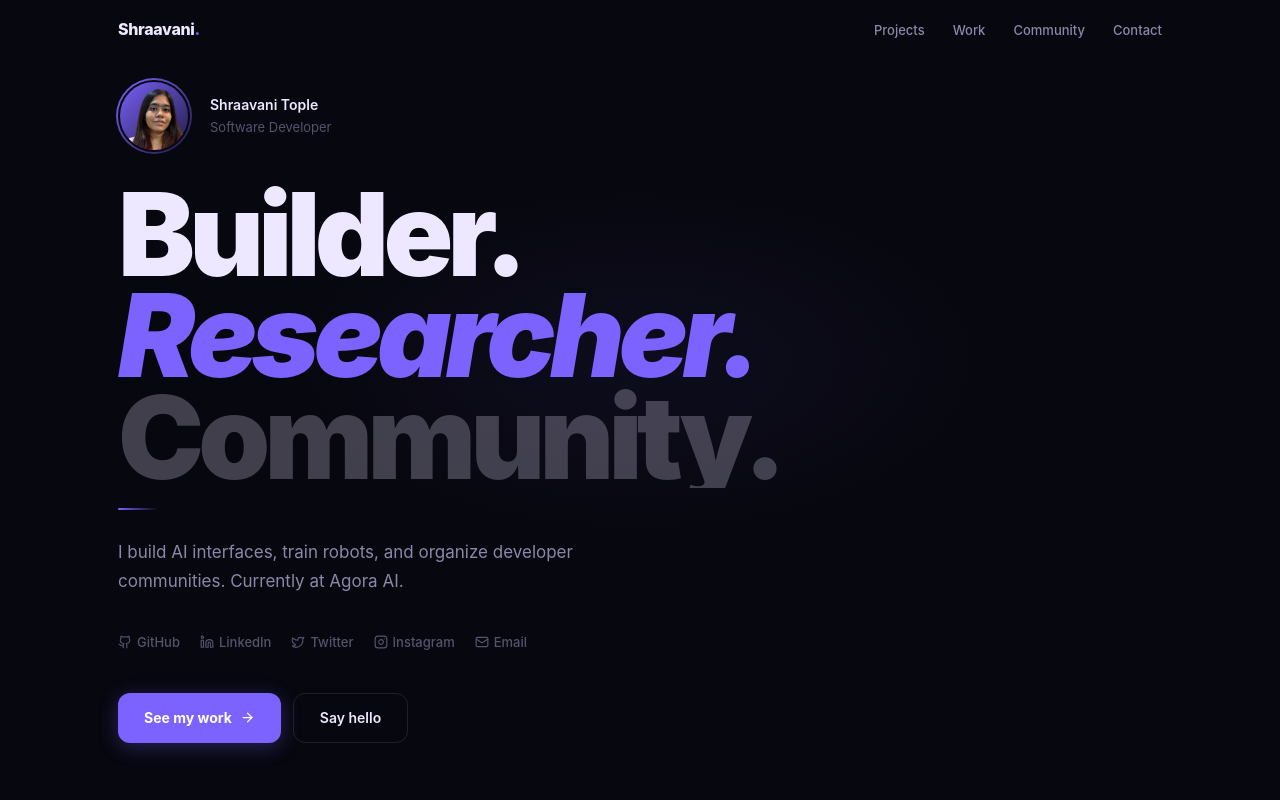
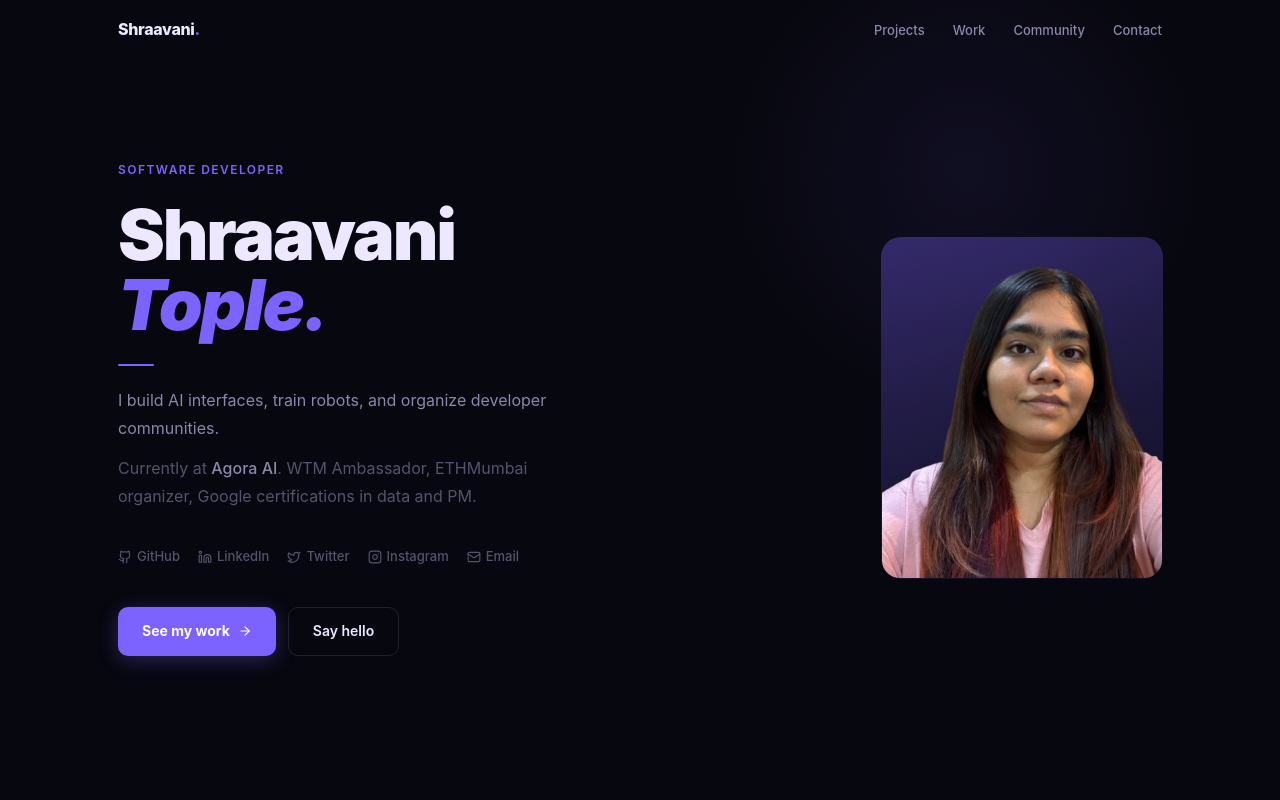
Before and after one commit to ShraavaniTople/ShraavaniTople.github.io, a Next.js app: page / in a window 1280 px wide. Shown: the top 800 px of the page. Built offline with nearby package versions, Linux system fonts and the light colour scheme.

Commit message:
hero: proper portfolio layout — name left, photo right 280x340, no circle

```diff
--- a/components/sections/Hero.tsx
+++ b/components/sections/Hero.tsx
@@ -28,71 +28,40 @@ export default function Hero() {
       position:"relative",
       overflow:"hidden",
     }}>
-      {/* Background glow */}
-      <div style={{position:"absolute",top:"20%",left:"50%",transform:"translateX(-50%)",width:800,height:400,borderRadius:"50%",background:"radial-gradient(ellipse,rgba(124,99,255,0.06) 0%,transparent 65%)",pointerEvents:"none"}}/>
+      <div style={{position:"absolute",top:"-10%",right:"5%",width:500,height:500,borderRadius:"50%",background:"radial-gradient(circle,rgba(124,99,255,0.08) 0%,transparent 70%)",pointerEvents:"none"}}/>
 
       <div className="container" style={{width:"100%",position:"relative",zIndex:1}}>
-        <div style={{maxWidth:680}}>
+        <div style={{display:"grid",gridTemplateColumns:"1fr auto",gap:80,alignItems:"center"}} className="hero-grid">
 
-          {/* Small photo + name row */}
-          <motion.div {...f(0.1)} style={{display:"flex",alignItems:"center",gap:20,marginBottom:32}}>
-            {/* Small circular photo */}
-            <div style={{position:"relative",flexShrink:0}}>
-              <div style={{position:"absolute",inset:-2,borderRadius:"50%",background:"linear-gradient(135deg,#7C63FF,rgba(124,99,255,0.2))",zIndex:0}}/>
-              {/* eslint-disable-next-line @next/next/no-img-element */}
-              <img
-                src="/shraavani.png"
-                alt="Shraavani Tople"
-                style={{
-                  width:72,
-                  height:72,
-                  objectFit:"cover",
-                  objectPosition:"top center",
-                  borderRadius:"50%",
-                  display:"block",
-                  position:"relative",
-                  zIndex:1,
-                  border:"2px solid #07070F",
-                }}
-              />
-            </div>
+          {/* LEFT */}
           <div>
-              <p style={{fontSize:14,fontWeight:600,color:"#EDE8FF"}}>Shraavani Tople</p>
-              <p style={{fontSize:13,color:"#56526E"}}>Software Developer</p>
-            </div>
-          </motion.div>
+            <motion.p {...f(0.05)} style={{fontSize:12,fontWeight:600,letterSpacing:"0.12em",textTransform:"uppercase",color:"#7C63FF",marginBottom:20}}>
+              Software Developer
+            </motion.p>
 
-          {/* Big name heading */}
-          <div style={{overflow:"hidden",marginBottom:20}}>
             <motion.h1
-              initial={{opacity:0,y:50}}
+              initial={{opacity:0,y:30}}
               animate={{opacity:1,y:0}}
-              transition={{duration:0.75,delay:0.2,ease:[0.16,1,0.3,1]}}
-              style={{
-                fontSize:"clamp(56px,9vw,120px)",
-                fontWeight:900,
-                lineHeight:0.88,
-                letterSpacing:"-0.05em",
-                color:"#EDE8FF",
-              }}>
-              Builder.<br/>
-              <em style={{fontStyle:"italic",color:"#7C63FF"}}>Researcher.</em><br/>
-              <span style={{color:"rgba(237,232,255,0.25)"}}>Community.</span>
+              transition={{duration:0.7,delay:0.15,ease:[0.16,1,0.3,1]}}
+              style={{fontSize:"clamp(40px,5.5vw,76px)",fontWeight:900,lineHeight:1.0,letterSpacing:"-0.03em",color:"#EDE8FF",marginBottom:24}}>
+              Shraavani<br/>
+              <em style={{fontStyle:"italic",color:"#7C63FF"}}>Tople.</em>
             </motion.h1>
-          </div>
 
             <motion.div
               initial={{scaleX:0}} animate={{scaleX:1}}
-            transition={{duration:0.5,delay:0.5,ease:[0.16,1,0.3,1]}}
-            style={{height:2,width:40,background:"linear-gradient(90deg,#7C63FF,transparent)",borderRadius:99,marginBottom:28,transformOrigin:"left"}}
+              transition={{duration:0.45,delay:0.4,ease:[0.16,1,0.3,1]}}
+              style={{height:2,width:36,background:"#7C63FF",borderRadius:99,marginBottom:20,transformOrigin:"left"}}
             />
 
-          <motion.p {...f(0.6)} style={{fontSize:17,color:"#8B87A8",marginBottom:36,lineHeight:1.7,maxWidth:500}}>
-            I build AI interfaces, train robots, and organize developer communities. Currently at Agora AI.
+            <motion.p {...f(0.5)} style={{fontSize:16,color:"#8B87A8",marginBottom:12,lineHeight:1.75,maxWidth:460}}>
+              I build AI interfaces, train robots, and organize developer communities.
+            </motion.p>
+            <motion.p {...f(0.56)} style={{fontSize:16,color:"#56526E",marginBottom:36,lineHeight:1.75,maxWidth:460}}>
+              Currently at <span style={{color:"#8B87A8",fontWeight:500}}>Agora AI</span>. WTM Ambassador, ETHMumbai organizer, Google certifications in data and PM.
             </motion.p>
 
-          {/* Socials */}
-          <motion.div {...f(0.7)} style={{display:"flex",gap:20,marginBottom:40,flexWrap:"wrap"}}>
+            <motion.div {...f(0.64)} style={{display:"flex",gap:18,marginBottom:40,flexWrap:"wrap"}}>
               {socials.map(({icon:Icon,href,label}) => (
                 <a key={label} href={href}
                   target={href.startsWith("mailto") ? undefined : "_blank"}
@@ -105,25 +74,58 @@ export default function Hero() {
               ))}
             </motion.div>
 
-          {/* CTAs */}
-          <motion.div {...f(0.8)} style={{display:"flex",gap:12,flexWrap:"wrap"}}>
+            <motion.div {...f(0.72)} style={{display:"flex",gap:12,flexWrap:"wrap"}}>
               <button
                 onClick={() => document.querySelector("#projects")?.scrollIntoView({behavior:"smooth"})}
-              style={{display:"flex",alignItems:"center",gap:8,background:"#7C63FF",color:"#fff",border:"none",borderRadius:12,padding:"13px 26px",fontSize:14,fontWeight:700,cursor:"pointer",transition:"opacity 0.15s,box-shadow 0.15s",boxShadow:"0 4px 20px rgba(124,99,255,0.3)"}}
+                style={{display:"flex",alignItems:"center",gap:8,background:"#7C63FF",color:"#fff",border:"none",borderRadius:10,padding:"12px 24px",fontSize:14,fontWeight:700,cursor:"pointer",transition:"opacity 0.15s,box-shadow 0.15s",boxShadow:"0 4px 20px rgba(124,99,255,0.3)"}}
                 onMouseEnter={e=>{e.currentTarget.style.opacity="0.88";e.currentTarget.style.boxShadow="0 8px 32px rgba(124,99,255,0.45)";}}
                 onMouseLeave={e=>{e.currentTarget.style.opacity="1";e.currentTarget.style.boxShadow="0 4px 20px rgba(124,99,255,0.3)";}}>
-              See my work <ArrowRight size={15}/>
+                See my work <ArrowRight size={14}/>
               </button>
               <a href="mailto:shraavanitople@gmail.com"
-              style={{display:"flex",alignItems:"center",gap:8,background:"transparent",color:"#EDE8FF",border:"1px solid rgba(255,255,255,0.1)",borderRadius:12,padding:"13px 26px",fontSize:14,fontWeight:600,textDecoration:"none",transition:"border-color 0.15s,background 0.15s"}}
+                style={{display:"flex",alignItems:"center",gap:8,background:"transparent",color:"#EDE8FF",border:"1px solid rgba(255,255,255,0.1)",borderRadius:10,padding:"12px 24px",fontSize:14,fontWeight:600,textDecoration:"none",transition:"border-color 0.15s,background 0.15s"}}
                 onMouseEnter={e=>{e.currentTarget.style.borderColor="rgba(124,99,255,0.4)";e.currentTarget.style.background="rgba(124,99,255,0.06)";}}
                 onMouseLeave={e=>{e.currentTarget.style.borderColor="rgba(255,255,255,0.1)";e.currentTarget.style.background="transparent";}}>
                 Say hello
               </a>
             </motion.div>
+          </div>
+
+          {/* RIGHT — Photo */}
+          <motion.div
+            initial={{opacity:0,x:24}}
+            animate={{opacity:1,x:0}}
+            transition={{duration:0.8,delay:0.1,ease:[0.16,1,0.3,1]}}
+            className="hero-photo-wrap"
+            style={{position:"relative",flexShrink:0}}>
+            {/* Subtle border glow */}
+            <div style={{position:"absolute",inset:-1,borderRadius:20,background:"linear-gradient(160deg,rgba(124,99,255,0.35),rgba(124,99,255,0.05))",zIndex:0}}/>
+            {/* eslint-disable-next-line @next/next/no-img-element */}
+            <img
+              src="/shraavani.png"
+              alt="Shraavani Tople"
+              style={{
+                width:280,
+                height:340,
+                objectFit:"cover",
+                objectPosition:"top center",
+                borderRadius:18,
+                display:"block",
+                position:"relative",
+                zIndex:1,
+              }}
+            />
+          </motion.div>
 
         </div>
       </div>
+      <style>{`
+        @media(max-width:768px){
+          .hero-grid{grid-template-columns:1fr!important;gap:36px!important;}
+          .hero-photo-wrap{order:-1;}
+          .hero-photo-wrap img{width:100%!important;height:260px!important;}
+        }
+      `}</style>
     </section>
   );
 }
```
Lines whose indentation alone changed are shown as unchanged.
